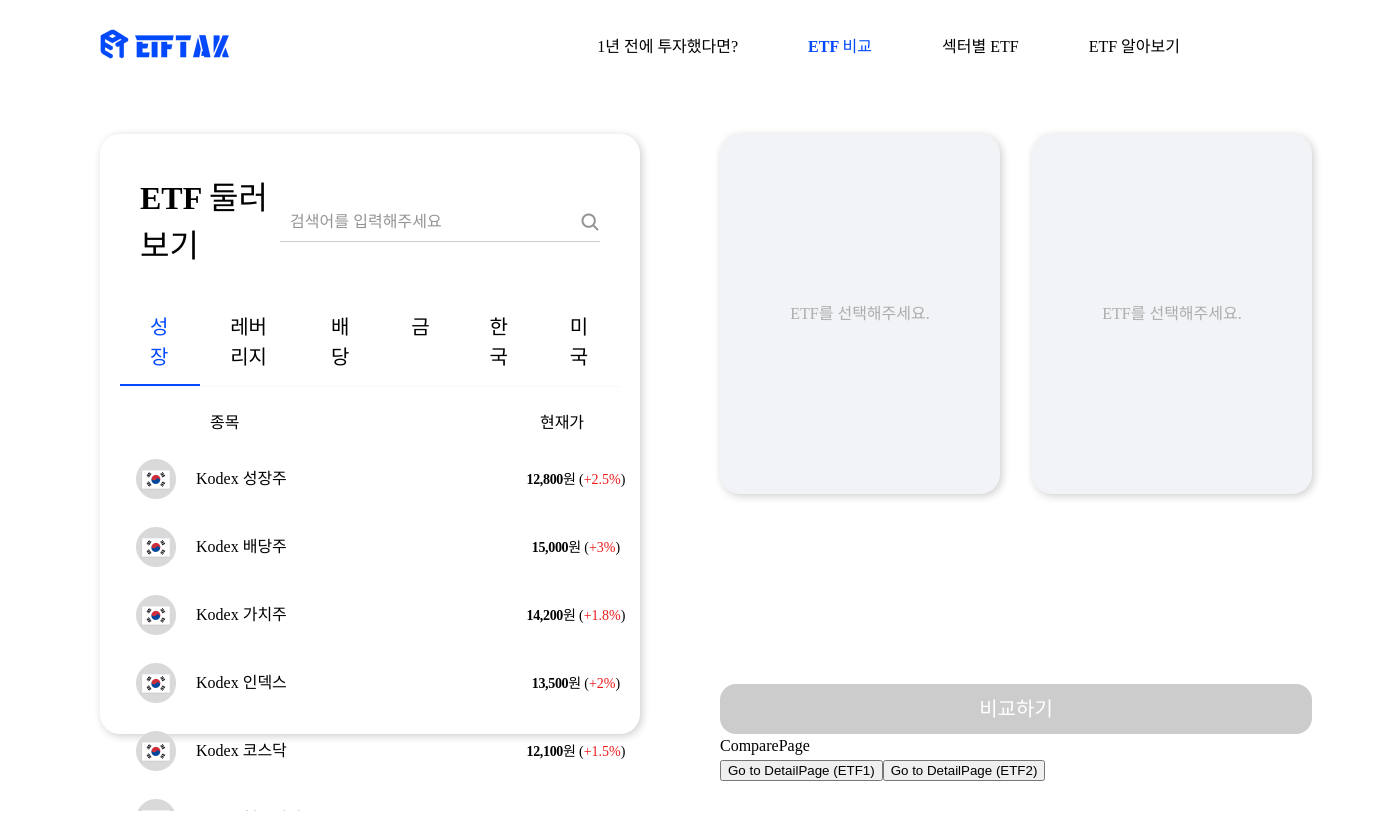
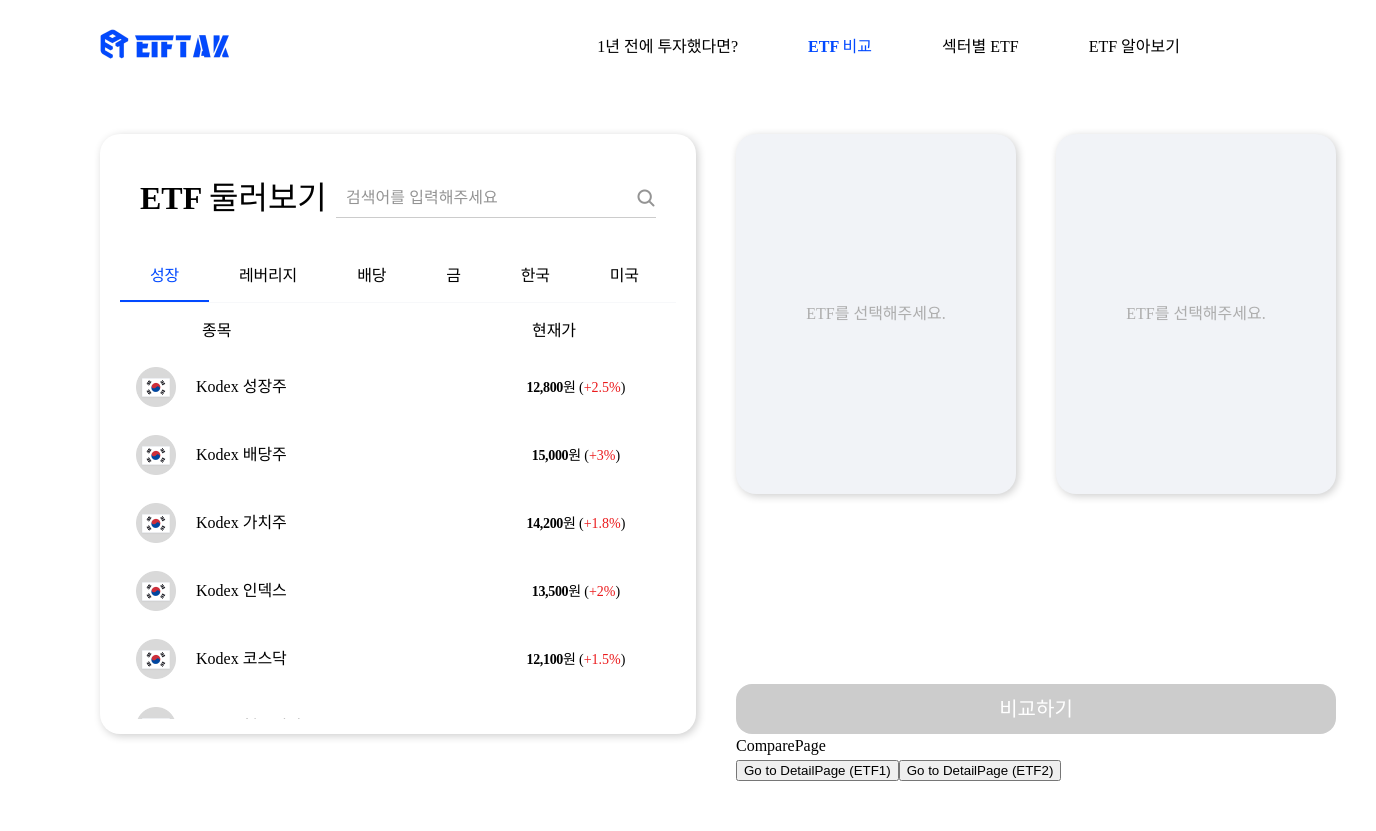
Before and after one commit to ETF-TAK/FE, a React (Vite) app: page /compare in a window 1280 px wide. Shown: the whole page, 1376 px wide, since content can reach past the window. After the commit the page ends 800 px from the top, so only its background shows below. Built offline with nearby package versions, Linux system fonts and the light colour scheme; a web font is replaced by a local one.

Commit message:
feat(#40): etf 비교 리스트 선택한 항목 색 변경

```diff
--- a/src/components/etf/categoryTabs/CategoryTabs.jsx
+++ b/src/components/etf/categoryTabs/CategoryTabs.jsx
@@ -1,10 +1,11 @@
-import React, { useState } from 'react';
-import './style.css';
+import React, { useState } from "react";
+import "./style.css";
 
-export default function CategoryTabs() {
+export default function CategoryTabs(props) {
+  const { fontsize } = props;
   const [selectedTab, setSelectedTab] = useState(0);
 
-  const categoryList = ['성장', '레버리지', '배당', '금', '한국', '미국'];
+  const categoryList = ["성장", "레버리지", "배당", "금", "한국", "미국"];
 
   return (
     <>
@@ -12,10 +13,11 @@ export default function CategoryTabs() {
         {categoryList.map((category, index) => {
           return (
             <div
-              className={`category-tabs-item ${selectedTab === index ? 'active' : ''}`}
+              className={`category-tabs-item ${selectedTab === index ? "active" : ""}`}
               onClick={() => {
                 setSelectedTab(index);
               }}
+              style={{ fontSize: fontsize }}
             >
               {category}
             </div>
--- a/src/pages/ComparePage.jsx
+++ b/src/pages/ComparePage.jsx
@@ -250,7 +250,7 @@ export default function ComparePage() {
           </div>
         </div>
         <div className="etfSearch-Bottom">
-          <CategoryTabs />
+          <CategoryTabs fontsize="16px" />
 
           <table>
             <thead>
@@ -262,7 +262,14 @@ export default function ComparePage() {
             <div className="etfSearch-Bottom-List">
               <tbody>
                 {etfData.map((etf, index) => (
-                  <tr key={index} onClick={() => handleSelectedEtf(etf)}>
+                  <tr
+                    key={index}
+                    onClick={() => handleSelectedEtf(etf)}
+                    className={
+                      // 나중에 name => id로 바꿔야할 수도
+                      selectedEtfs.some((selected) => selected.name === etf.name) ? "etfSearch-Bottom-Selected" : ""
+                    }
+                  >
                     <td className="etfSearch-Bottom-List-Title">
                       <img src={SectorKorea} alt="섹터 이미지" className="etfSearch-Bottom-List-Img" />
                       <span>{etf.name}</span>
--- a/src/styles/ComparePage.css
+++ b/src/styles/ComparePage.css
@@ -1,13 +1,13 @@
 .container {
   display: flex;
-  gap: 40px;
+  justify-content: space-between;
   margin-top: 40px;
 }
 
 .left-panel {
   border-radius: 20px;
   box-shadow: 2px 2px 8px rgba(0, 0, 0, 0.2);
-  width: 50%;
+  width: 611px;
   height: 600px;
 }
 
@@ -57,7 +57,6 @@
   padding: 20px;
   display: flex;
   flex-direction: column;
-  gap: 0.5rem;
 }
 
 table {
@@ -68,6 +67,7 @@ table {
 .etfSearch-Bottom-List {
   height: 360px;
   overflow-y: auto;
+  overflow-x: hidden;
 }
 
 .etfSearch-Bottom thead {
@@ -93,18 +93,22 @@ table {
   cursor: pointer;
 }
 
+.etfSearch-Bottom-Selected {
+  background-color: #f1f3f7;
+}
+
 .etfSearch-Bottom tbody tr {
   display: flex;
   align-items: center;
   padding: 8px 16px;
   padding-right: 0px;
-  margin-right: 16px;
+  /* margin-right: 16px; */
 }
 
 th,
 td {
   text-align: center;
-  gap: 1rem;
+  gap: 16px;
   vertical-align: middle;
 }
 
@@ -158,7 +162,7 @@ td {
   display: flex;
   justify-content: center;
   align-items: center;
-  gap: 2rem;
+  gap: 40px;
 }
 
 .etfSelect-1 {
```
